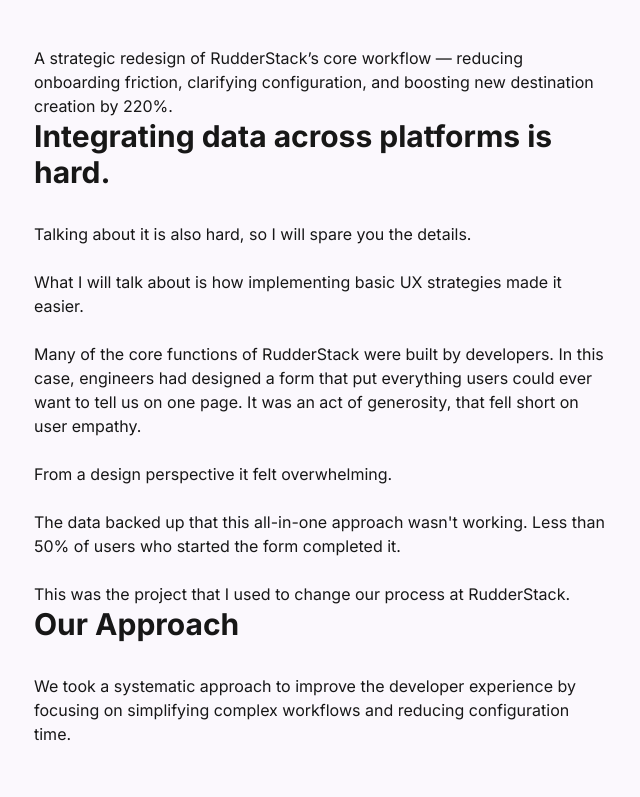
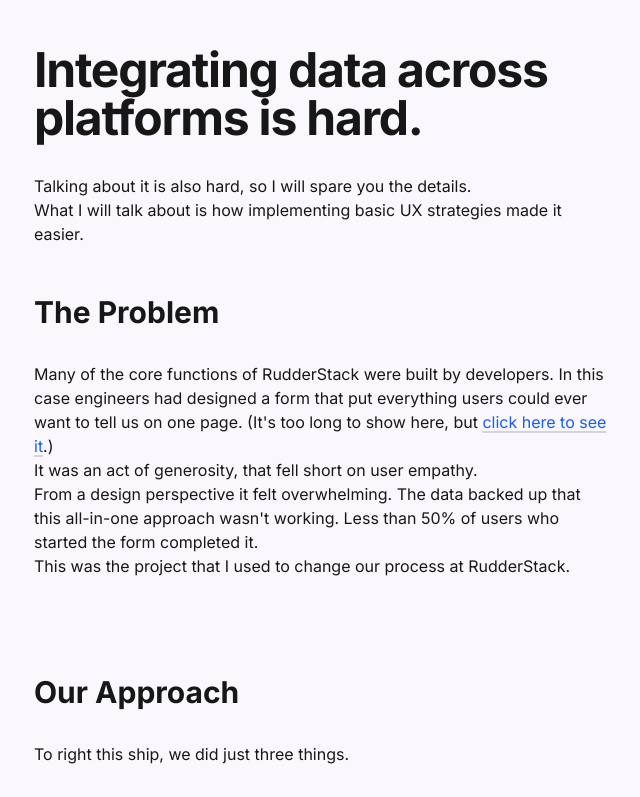
Before and after one commit to stvnprkns/steve-perkins-site, a Next.js app: page /projects/rudderstack in a window 1280 px wide. Shown: the part 922-1719 px from the top of the page, without its empty margins (318-958 px from the left). Built offline with nearby package versions, Linux system fonts and the light colour scheme; a web font is replaced by a local one.

Commit message:
Update RudderStack case study content and structure
- Moved introductory text to Problem section
- Added proper H1 heading and body text
- Improved link formatting for image preview
- Reorganized form reduction and configuration sections
- Updated image paths and references

```diff
--- a/src/app/projects/rudderstack/Intro.tsx
+++ b/src/app/projects/rudderstack/Intro.tsx
@@ -26,7 +26,7 @@
 export default function Intro() {
   return (
     <>
-      <h1 className="text-4xl md:text-5xl font-bold tracking-tight text-left">
+      <h1 className="text-4xl md:text-5xl font-bold tracking-tight text-left mb-8">
         {rudderstackData.title}
       </h1>
       <div className="mt-8 text-lg text-muted-foreground text-left">
@@ -43,9 +43,7 @@
       {rudderstackData.heroImage && (
         <HeroImage src={rudderstackData.heroImage.src} alt={rudderstackData.heroImage.alt} />
       )}
-      <div className="prose max-w-prose mt-8 text-text-base">
-        <p>{rudderstackData.summary}</p>
-      </div>
+
     </>
   );
 }
--- a/src/app/projects/rudderstack/Problem.tsx
+++ b/src/app/projects/rudderstack/Problem.tsx
@@ -1,14 +1,44 @@
 import * as React from "react";
-import { rudderstackData } from "./rudderstackData";
-import Paragraphs from "@/components/ui/Paragraphs";
+import Link from "next/link";
 
 export default function Problem() {
   return (
-    <>
-      <h2 className="text-3xl font-bold mb-8 font-sans">{rudderstackData.problem.heading}</h2>
+    <div id="problem">
+      <h1 className="text-4xl md:text-5xl font-bold tracking-tight text-left mb-8">
+        Integrating data across platforms is hard.
+      </h1>
+      <div className="prose max-w-prose text-text-base mb-12">
+        <p>Talking about it is also hard, so I will spare you the details.</p>
+        <p>What I will talk about is how implementing basic UX strategies made it easier.</p>
+      </div>
+
+      <h2 className="text-3xl font-bold mb-8 font-sans">The Problem</h2>
       <div className="prose max-w-prose text-text-base">
-        <Paragraphs text={rudderstackData.problem.content} />
+        <p>
+          Many of the core functions of RudderStack were built by developers. In this case engineers had
+          designed a form that put everything users could ever want to tell us on one page. (It's too
+          long to show here, but{' '}
+          <Link
+            href="/images/projects/rudderstack/Connections-Before.png"
+            target="_blank"
+            rel="noopener noreferrer"
+            className="text-blue-600 hover:underline"
+          >
+            click here to see it
+          </Link>
+          .)
+        </p>
+        <p>
+          It was an act of generosity, that fell short on user empathy.
+        </p>
+        <p>
+          From a design perspective it felt overwhelming. The data backed up that this all-in-one
+          approach wasn't working. Less than 50% of users who started the form completed it.
+        </p>
+        <p>
+          This was the project that I used to change our process at RudderStack.
+        </p>
       </div>
-    </>
+    </div>
   );
 }
--- a/src/app/projects/rudderstack/page.tsx
+++ b/src/app/projects/rudderstack/page.tsx
@@ -16,7 +16,13 @@
 const sidebarItems = [
   { id: 'problem', label: 'The Problem' },
   { id: 'approach', label: 'Our Approach' },
-  { id: 'form-reduction', label: 'From 27 fields to 2 steps' },
+  {
+    id: 'form-reduction',
+    label: 'From 27 fields to 2 steps',
+    subItems: [
+      { id: 'config-design', label: 'Configuring with ease' }
+    ]
+  },
   { id: 'outcomes', label: 'Outcomes' },
 ];
 
@@ -31,23 +37,23 @@
     >
       <div>
         <BackToProjects />
-        <Section className="pt-16">
+        <Section variant="wide" className="pt-16">
           <Intro />
         </Section>
 
-        <Section id="problem">
+        <Section variant="wide" id="problem" className="mb-24">
           <Problem />
         </Section>
 
-        <Section id="approach">
+        <Section variant="wide" id="approach" className="mb-24">
           <Approach />
         </Section>
 
-        <Section id="form-reduction">
+        <Section variant="wide" id="form-reduction" className="mb-24">
           <FormReduction />
         </Section>
 
-        <Section id="outcomes" className="mb-16">
+        <Section variant="wide" id="outcomes" className="mb-16">
           <Outcomes />
           <div className="mt-16">
             <CaseStudyNavigation currentSlug="rudderstack" projects={projects} />
--- a/src/app/projects/rudderstack/rudderstackData.ts
+++ b/src/app/projects/rudderstack/rudderstackData.ts
@@ -92,17 +92,17 @@
   summary: "A strategic redesign of RudderStack’s core workflow — reducing onboarding friction, clarifying configuration, and boosting new destination creation by 220%.",
   problem: {
     heading: "Integrating data across platforms is hard.",
-    content: `Talking about it is also hard, so I will spare you the details.\n\nWhat I will talk about is how implementing basic UX strategies made it easier.\n\nMany of the core functions of RudderStack were built by developers. In this case, engineers had designed a form that put everything users could ever want to tell us on one page. It was an act of generosity, that fell short on user empathy.\n\nFrom a design perspective it felt overwhelming.\n\nThe data backed up that this all-in-one approach wasn't working. Less than 50% of users who started the form completed it.\n\nThis was the project that I used to change our process at RudderStack.`
+    content: `Many of the core functions of RudderStack were built by developers. In this case engineers had designed a form that put everything users could ever want to tell us on one page. (It's too long to show here, but [click here to see it.](/images/projects/rudderstack/Connections-Before.png){:target="_blank" rel="noopener noreferrer"})\n\nIt was an act of generosity, that fell short on user empathy.\n\nFrom a design perspective it felt overwhelming. The data backed up that this all-in-one approach wasn't working. Less than 50% of users who started the form completed it.\n\nThis was the project that I used to change our process at RudderStack.`
   },
   approach: {
     heading: "Our Approach",
-    intro: "We took a systematic approach to improve the developer experience by focusing on simplifying complex workflows and reducing configuration time.",
+    intro: "To right this ship, we did just three things.",
     steps: [
       {
         title: "1. Dig into the Data",
-        description: `Up to this point the company didn’t do a good job of validating before building. So the team began with an exhaustive exploration of how users setup destinations — looking at behavior data, support tickets, and community feedback. We identified common stumbling blocks and opportunities for simplification.`,
+        description: `Up to this point the company didn't do a good job of validating before building. So the team began with an exhaustive exploration of how users setup destinations — looking at behavior data, support tickets, and community feedback. We identified common stumbling blocks and opportunities for simplification.`,
         image: {
-          src: "/images/rudderstack-mixpanel-flow.webp",
+          src: "/images/projects/rudderstack/mixpanel-data.png",
           alt: "Mixpanel flow graph showing 50% dropoff rate at each step of the flow."
         }
       },
@@ -116,10 +116,10 @@
       },
       {
         title: "3. Define Unclear Terms",
-        description: `CDPs are complicated, and even the people who make them (us) didn’t completely understand some of the fields. So the PM and I sat down with engineering and went field by field figuring out what each did, where the data connected, what the implications were, and what destinations shared that field. We mapped the web of settings and created an enormous and beautiful spreadsheet. Out of 27 fields only 2 of them were required: Name and API Key. Most importantly we learned that one of the last settings on the list — ‘Connection Mode’ — was easily the most important setting and nobody knew it.`,
+        description: `CDPs are complicated, and even the people who make them (us) didn't completely understand some of the fields. So the PM and I sat down with engineering and went field by field figuring out what each did, where the data connected, what the implications were, and what destinations shared that field. We mapped the web of settings and created an enormous and beautiful spreadsheet.\n\nOut of 27 fields only 2 of them were required: Name and API Key. Most importantly we learned that one of the last settings on the list 'Connection Mode' was easily the most important setting and nobody knew it.`,
         image: {
-          src: "/images/rudderstack-spreadsheet.png",
-          alt: "Our massive spreadsheet mapping all of the configuration settings, their impacts, relations, and information."
+          src: "/images/projects/rudderstack/connections-spreadsheet.png",
+          alt: "Our massive spreadsheet mapping all of the configuration settings their impacts, relations, and information."
         }
       }
     ]
@@ -128,7 +128,7 @@
     heading: "Connection Mode: an aside",
     content: `Connection Mode turned into a mini project all on its own. This little switch, hidden away, had zero helper text, and there was nothing in the docs about it. Only 1 in 5 customers we talked to actually knew what it did. But this little setting was the single most important choice when configuring a destination.\n\nOur biggest problem it seemed was communication. Our UX Writer played a pivotal role in demystifying what exactly this did and why it matters, so customers could make the right choice for them.\n\nThe writing defined the final design.`,
     image: {
-      src: "/images/rudderstack-connection-mode.png",
+      src: "/images/projects/rudderstack/connections-connection-mode.png",
       alt: "Connection Mode close up showing the language and interaction."
     }
   },
@@ -136,7 +136,7 @@
     heading: "From 27 fields to 2 steps",
     content: `We wanted to get customers to create the destination with as little friction as possible, asking only what was required. With this new workflow, once the destination is created it is disabled by default and the user goes straight to configuration so they can manage all of their settings in their own time and enable it once it’s ready.`,
     image: {
-      src: "/images/rudderstack-flowchart.png",
+      src: "/images/projects/rudderstack/configuration-workflow.webp",
       alt: "RudderStack Destination create and configure flowchart."
     }
   },
@@ -144,17 +144,17 @@
     heading: "Configuring with ease",
     content: `We completely redesigned our settings forms to be organized and created plenty of room for helper text, and definitions of each field. We organized the form structure into categories and provided critical information about the categories themselves.`,
     image: {
-      src: "/images/rudderstack-config-form.png",
+      src: "/images/projects/rudderstack/Amplitude-Configuration.webp",
       alt: "Newly designed configuration and settings page for destinations."
     }
   },
   outcomes: {
     heading: "Outcomes",
     metrics: [
-      { value: "+220%", label: "Increase in new destinations" },
-      { value: "70%", label: "Reduction in setup time" },
-      { value: "20%", label: "Boost in user retention" },
-      { value: "15%", label: "Increase in warehouse destinations" }
+      { value: "+220%", label: "Increase in new destinations being created" },
+      { value: "70%", label: "Reduction in destination set up time." },
+      { value: "20%", label: "Boost in user retention during onboarding." },
+      { value: "15%", label: "increase in warehouse destinations" }
     ],
     summary: `The impact of this project had ripples across the product and the business. By streamlining the core creation workflow we boosted new destinations by 220% and drastically decreased the time it took to get set destination set up. These changes also improved our new user retention.`
   }
```
Also changed, not shown: src/app/projects/rudderstack/FormReduction.tsx (+37 -4 lines).
